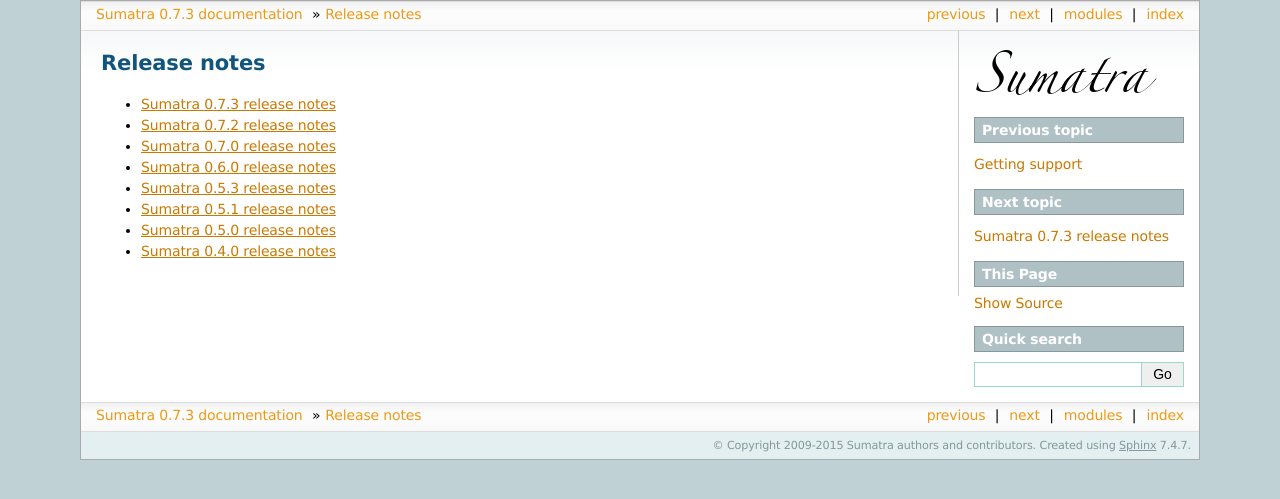
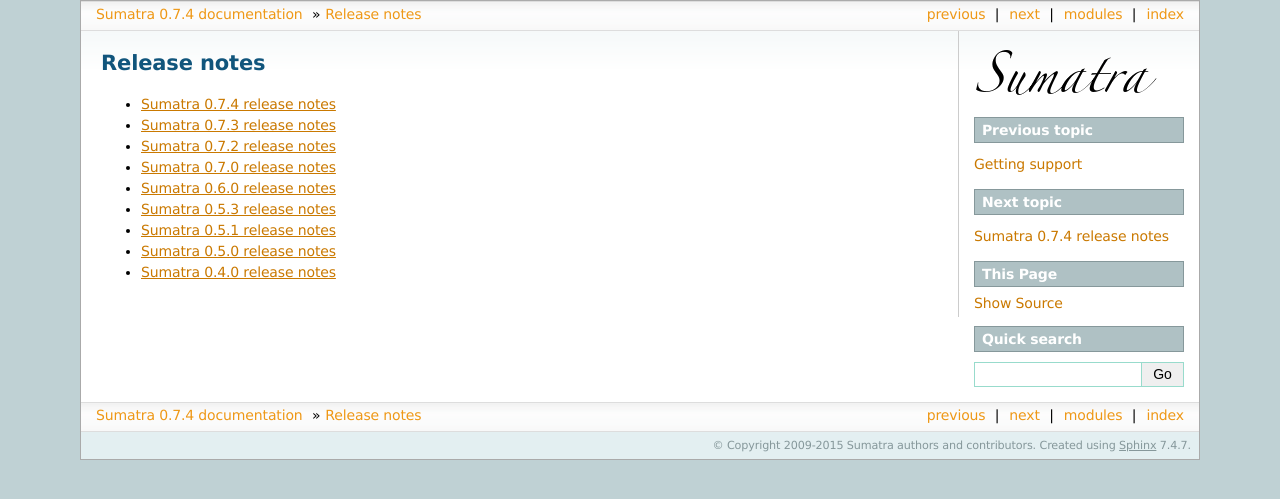
Before and after one commit to open-research/sumatra, a Sphinx documentation site: the page built from doc/release_notes.txt, in a window 1280 px wide. Shown: the top 499 px of the page. Built offline with Sphinx 7.4.7, drawn with Linux system fonts in a browser that asks for light colours.

Commit message:
Release 0.7.4

```diff
--- a/doc/conf.py
+++ b/doc/conf.py
@@ -49,7 +49,7 @@
 # The short X.Y version.
 version = '0.7'
 # The full version, including alpha/beta/rc tags.
-release = '0.7.3'
+release = '0.7.4'
 
 # The language for content autogenerated by Sphinx. Refer to documentation
 # for a list of supported languages.
--- a/doc/getting_started.txt
+++ b/doc/getting_started.txt
@@ -96,7 +96,7 @@
     Append label to     : None
     Label generator     : timestamp
     Timestamp format    : %Y%m%d-%H%M%S
-    Sumatra version     : 0.7.3
+    Sumatra version     : 0.7.4
 
 Sumatra automatically records the identity and versions of the simulation files
 and the simulator executable, stores links to any files created by the
@@ -162,7 +162,7 @@
     $ smt
     Usage: smt <subcommand> [options] [args]
 
-    Simulation/analysis management tool version 0.7.3
+    Simulation/analysis management tool version 0.7.4
 
     Available subcommands:
       init
--- a/doc/installation.txt
+++ b/doc/installation.txt
@@ -17,8 +17,8 @@
 Alternatively, you can download the Sumatra package from either PyPI or the
 `INCF Software Centre`_ and install it as follows::
 
-    $ tar xzf Sumatra-0.7.3.tar.gz
-    $ cd Sumatra-0.7.3
+    $ tar xzf Sumatra-0.7.4.tar.gz
+    $ cd Sumatra-0.7.4
     # python setup.py install
 
 The last step may need to be run as root, or using sudo, although in general
--- a/doc/release_notes.txt
+++ b/doc/release_notes.txt
@@ -6,6 +6,7 @@
 .. toctree::
    :maxdepth: 1
 
+   releases/0.7.4.txt
    releases/0.7.3.txt
    releases/0.7.2.txt
    releases/0.7.0.txt
--- a/setup.py
+++ b/setup.py
@@ -35,7 +35,7 @@
 
 setup(
     name = "Sumatra",
-    version = "0.7.3",
+    version = "0.7.4",
     package_dir = {'sumatra': 'sumatra'},
     packages = ['sumatra', 'sumatra.dependency_finder', 'sumatra.datastore',
                 'sumatra.recordstore', 'sumatra.recordstore.django_store',
--- a/sumatra/__init__.py
+++ b/sumatra/__init__.py
@@ -4,4 +4,4 @@
            'dependency_finder', 'web', 'decorators', 'publishing',
            'users', 'core']
 
-__version__ = "0.7.3"
+__version__ = "0.7.4"
```
Also changed, not shown: doc/releases/0.7.4.txt (added, +18 -0 lines), 1 other file.
